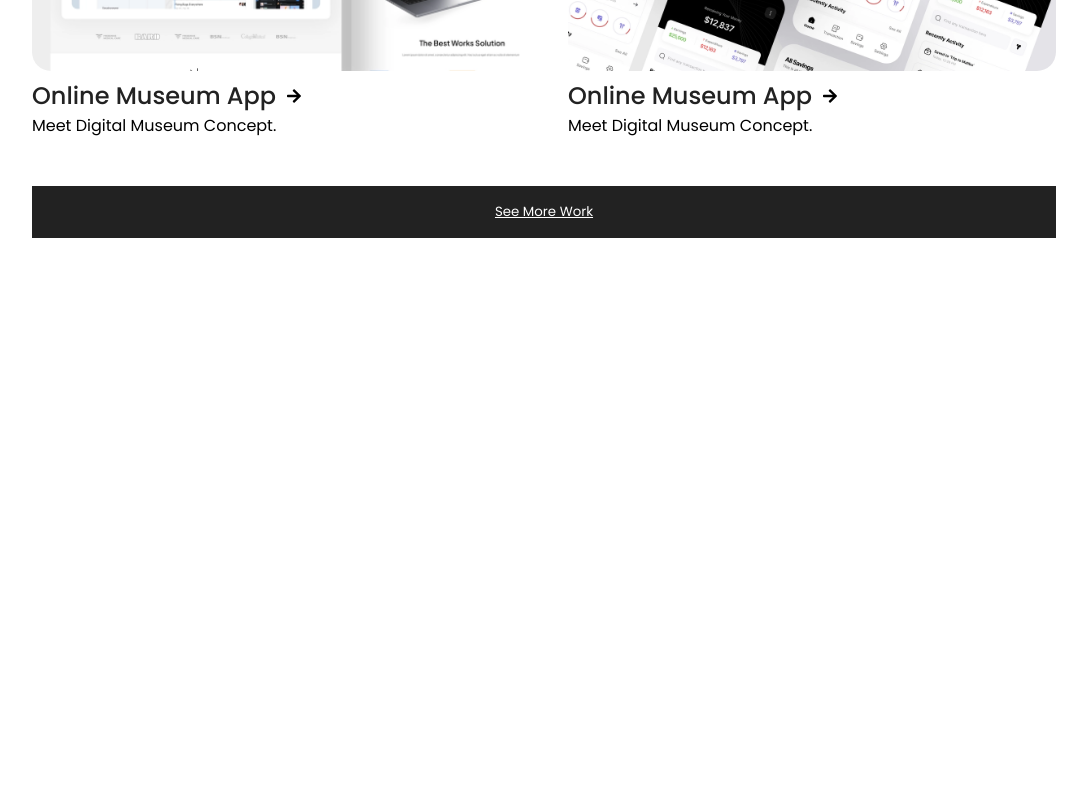
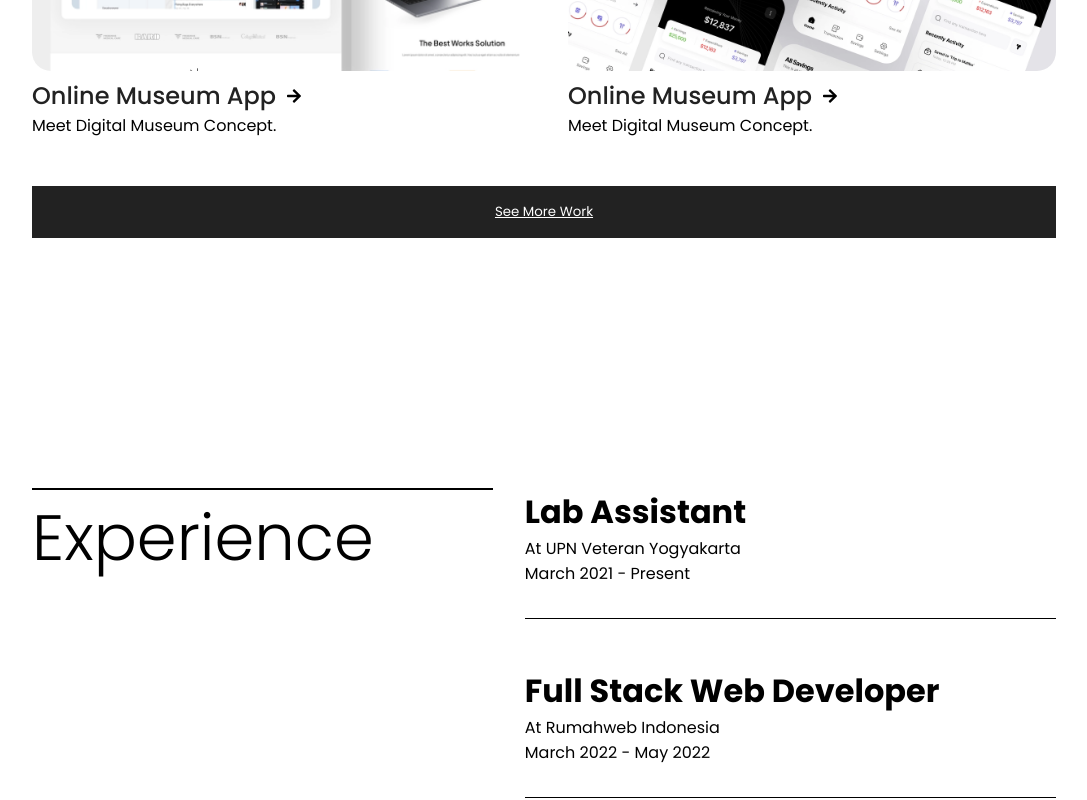
Before and after one commit to ega-erinovian/portfolio-v4, a React (Create React App) app: page / in a window 1280 px wide. Shown: the part 3676-4476 px from the top of the page, without its empty margins (96-1183 px from the left). Before the commit the page ends 3962 px from the top, so only its background shows below. Built offline with nearby package versions, Linux system fonts and the light colour scheme; the HTML template or start-up script is replaced by a standard one.

Commit message:
experience section done

```diff
--- a/src/App.js
+++ b/src/App.js
@@ -1,6 +1,7 @@
 import './App.css';
 import Navbar from './components/navbar/Navbar';
 import About from './containers/about/About';
+import Experience from './containers/experience/Experience';
 import Header from './containers/header/Header';
 import Work from './containers/work/Work';
 
@@ -11,6 +12,7 @@ function App() {
       <Header />
       <About />
       <Work />
+      <Experience />
     </>
   );
 }
--- a/src/components/expItem/ExpItem.jsx
+++ b/src/components/expItem/ExpItem.jsx
@@ -0,0 +1,13 @@
+import React from 'react'
+
+const ExpItem = ({title, location, date}) => {
+  return (
+    <div className="exp_item">
+        <h2>{title}</h2>
+        <p>{location}</p>
+        <p>{date}</p>
+    </div>
+  )
+}
+
+export default ExpItem
--- a/src/containers/about/about.css
+++ b/src/containers/about/about.css
@@ -47,6 +47,10 @@
 
 /* Small Device */
 @media screen and (max-width: 480px){
+    .about .about_content h1{
+        font-size: var(--section-title);
+    }
+
     .about .about_content p{
         font-size: 1.4rem;
         font-weight: 300;
--- a/src/containers/experience/Experience.jsx
+++ b/src/containers/experience/Experience.jsx
@@ -0,0 +1,33 @@
+import React from 'react'
+import ExpItem from '../../components/expItem/ExpItem'
+import './experience.css'
+
+const Experience = () => {
+    const expItem = [
+        {
+            title: "Lab Assistant",
+            location: "UPN Veteran Yogyakarta",
+            date: "March 2021 - Present"
+        },
+        {
+            title: "Full Stack Web Developer",
+            location: "Rumahweb Indonesia",
+            date: "March 2022 - May 2022"
+        }
+    ]
+  return (
+    <section id="exp">
+        <div className="container_padding">
+          <div className="exp_content">
+            <h1>Experience</h1>
+            <div className="exp-item_container">
+                <ExpItem title={expItem[0].title} location={"At " + expItem[0].location} date={expItem[0].date} />
+                <ExpItem title={expItem[1].title} location={"At " + expItem[1].location} date={expItem[1].date} />
+            </div>
+          </div>
+        </div>
+    </section>
+  )
+}
+
+export default Experience
--- a/src/containers/experience/experience.css
+++ b/src/containers/experience/experience.css
@@ -0,0 +1,63 @@
+#exp{
+    margin: 150px 0 250px 0;
+}
+
+#exp .exp_content{
+    display: grid;
+    grid-template-columns: 45% auto;
+    grid-gap: 2rem;
+}
+
+#exp .exp_content h1{
+    position: sticky;
+    top: 100px;
+    height: fit-content;
+    font-size: 4rem;
+    font-weight: 300;
+    border-top: 2px solid #000;
+    margin-bottom: 2rem;
+    transition: all .5s cubic-bezier(0.9, 0.2, 0.05, 0.9);
+    -webkit-transition: all .5s cubic-bezier(0.9, 0.2, 0.05, 0.9);
+    -moz-transition: all .5s cubic-bezier(0.9, 0.2, 0.05, 0.9);
+    -ms-transition: all .5s cubic-bezier(0.9, 0.2, 0.05, 0.9);
+    -o-transition: all .5s cubic-bezier(0.9, 0.2, 0.05, 0.9);
+}
+
+#exp .exp_content .exp_item{
+    padding-bottom: 2rem;
+    border-bottom: 1px solid #000;
+    margin-bottom: 3rem;
+}
+
+#exp .exp_content .exp_item h2{
+    font-size: 2rem;
+}
+
+/* Large Device */
+@media screen and (max-width: 1000px){
+    #exp .exp_content{
+        display: block;
+    }
+
+    #exp .exp_content h1{
+        font-size: 4rem;
+        margin-bottom: 3rem;
+        position: static;
+        top: 100px;
+    }
+}
+
+/* Small Device */
+@media screen and (max-width: 480px){
+    #exp .exp_content h1{
+        font-size: var(--section-title);
+    }
+
+    #exp .exp_content p{
+        font-size: 1rem;
+    }
+
+    #exp .exp_content .exp_item h2{
+        font-size: 1.3rem;
+    }
+}
--- a/src/containers/work/work.css
+++ b/src/containers/work/work.css
@@ -1,5 +1,5 @@
 #work{
-    margin-bottom: 3rem;
+    margin: 150px 0 250px 0;
 }
 
 #work h1{
@@ -101,6 +101,10 @@
 }
 
 @media screen and (max-width: 480px){
+    #work:hover h1{
+        font-size: var(--section-title);
+    }
+
     #work .work-item-container .work-item-grid{
         display: block;
     }
--- a/src/index.css
+++ b/src/index.css
@@ -9,6 +9,7 @@
 }
 
 :root{
+  --section-title: 3rem;
   --color-text: #222222;
   --color-bg: #DAF4FF;
 }
```
Also changed, not shown: src/components/sec-title/title.css (deleted), src/components/sec-title/title.jsx (deleted).
